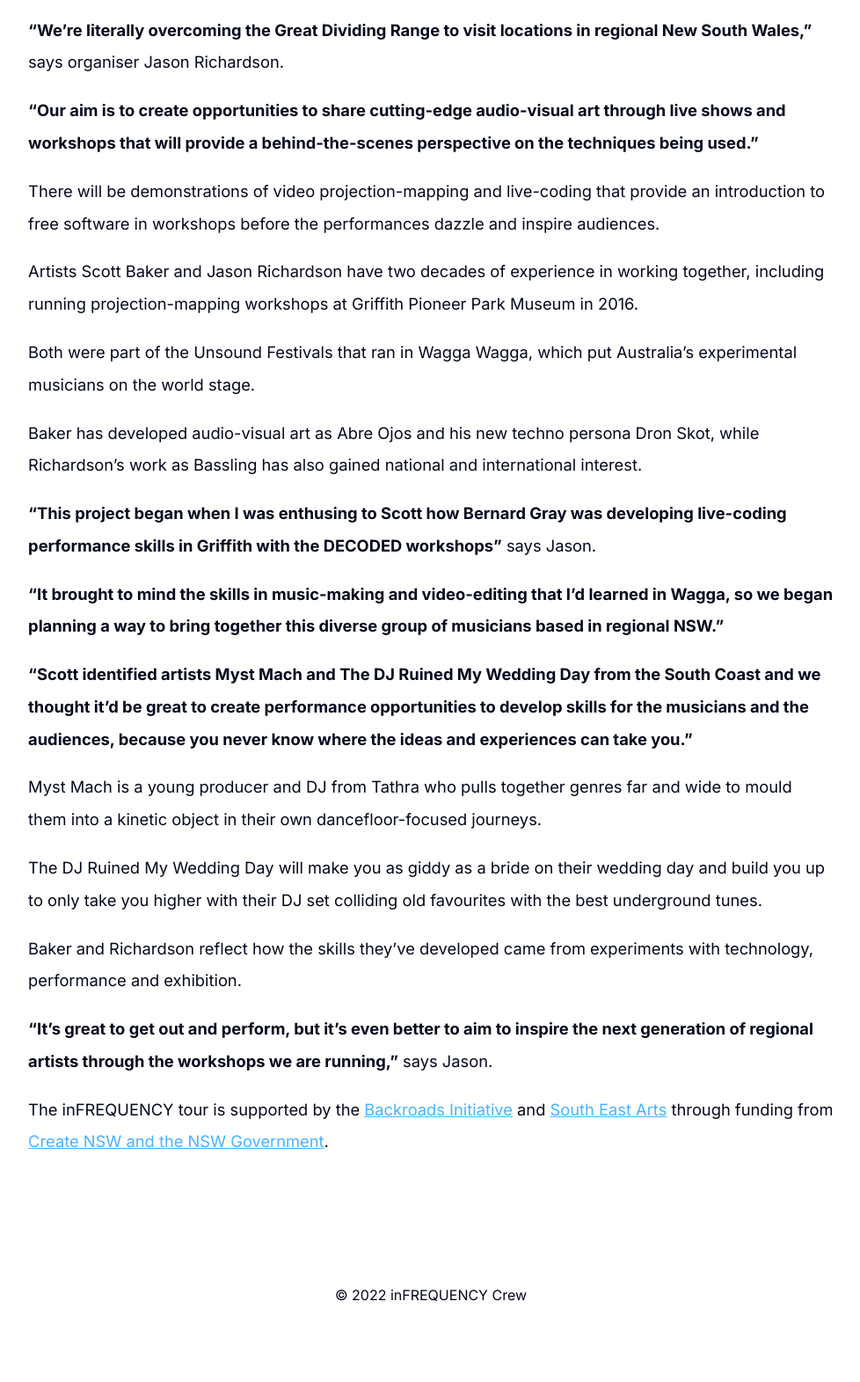
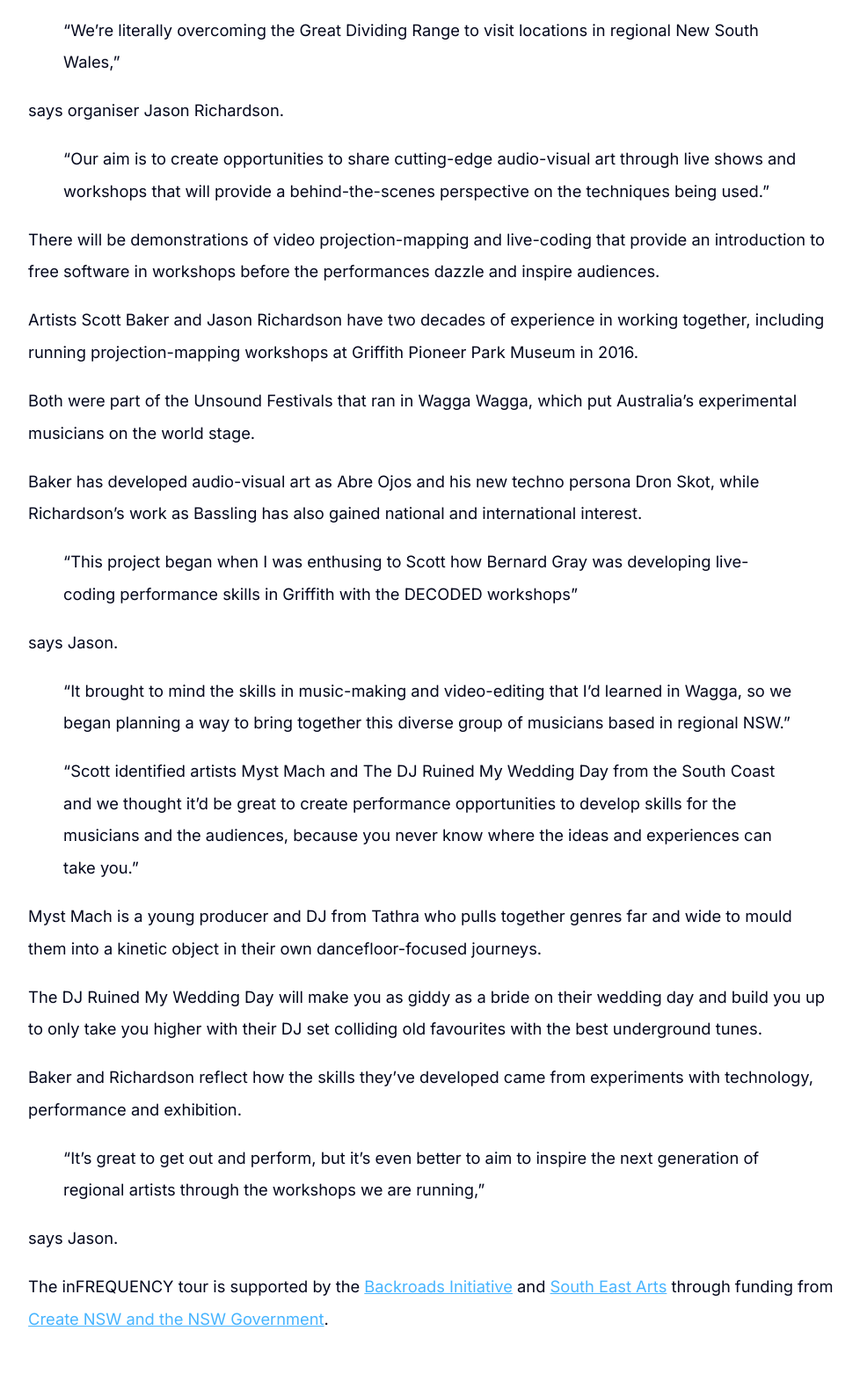
Before and after one commit to cleary/inFrequency2022.astro, an Astro site: page /about in a window 1280 px wide. Shown: the part 714-2285 px from the top of the page at 88% size, without its empty margins (150-1128 px from the left). Before the commit the page ends 2260 px from the top, so only its background shows below. Built offline with nearby package versions, Linux system fonts and the light colour scheme; Astro itself is replaced by a stand-in of ours.

Commit message:
fix quotes in press release

```diff
--- a/src/pages/about.astro
+++ b/src/pages/about.astro
@@ -39,9 +39,9 @@ import Nav from "../components/Nav/index.jsx";
 
             <p>The inFREQUENCY tour will bring together electronic musicians from the southeast and southwest for performances and workshops that showcase their different approaches.</p>
 
-            <p><strong>“We’re literally overcoming the Great Dividing Range to visit locations in regional New South Wales,”</strong> says organiser Jason Richardson.</p>
+            <p><blockquote>“We’re literally overcoming the Great Dividing Range to visit locations in regional New South Wales,”</blockquote> says organiser Jason Richardson.</p>
 
-            <p><strong>“Our aim is to create opportunities to share cutting-edge audio-visual art through live shows and workshops that will provide a behind-the-scenes perspective on the techniques being used.”</strong></p>
+            <p><blockquote>“Our aim is to create opportunities to share cutting-edge audio-visual art through live shows and workshops that will provide a behind-the-scenes perspective on the techniques being used.”</blockquote></p>
 
             <p>There will be demonstrations of video projection-mapping and live-coding that provide an introduction to free software in workshops before the performances dazzle and inspire audiences.</p>
 
@@ -51,11 +51,11 @@ import Nav from "../components/Nav/index.jsx";
 
             <p>Baker has developed audio-visual art as Abre Ojos and his new techno persona Dron Skot, while Richardson’s work as Bassling has also gained national and international interest.</p>
 
-            <p><strong>“This project began when I was enthusing to Scott how Bernard Gray was developing live-coding performance skills in Griffith with the DECODED workshops”</strong> says Jason.</p>
+            <p><blockquote>“This project began when I was enthusing to Scott how Bernard Gray was developing live-coding performance skills in Griffith with the DECODED workshops”</blockquote> says Jason.</p>
 
-            <p><strong>“It brought to mind the skills in music-making and video-editing that I’d learned in Wagga, so we began planning a way to bring together this diverse group of musicians based in regional NSW.”</strong></p>
+            <p><blockquote>“It brought to mind the skills in music-making and video-editing that I’d learned in Wagga, so we began planning a way to bring together this diverse group of musicians based in regional NSW.”</blockquote></p>
 
-            <p><strong>“Scott identified artists Myst Mach and The DJ Ruined My Wedding Day from the South Coast and we thought it’d be great to create performance opportunities to develop skills for the musicians and the audiences, because you never know where the ideas and experiences can take you.”</strong></p>
+            <p><blockquote>“Scott identified artists Myst Mach and The DJ Ruined My Wedding Day from the South Coast and we thought it’d be great to create performance opportunities to develop skills for the musicians and the audiences, because you never know where the ideas and experiences can take you.”</blockquote></p>
 
             <p>Myst Mach is a young producer and DJ from Tathra who pulls together genres far and wide to mould them into a kinetic object in their own dancefloor-focused journeys.</p>
 
@@ -63,7 +63,7 @@ import Nav from "../components/Nav/index.jsx";
 
             <p>Baker and Richardson reflect how the skills they’ve developed came from experiments with technology, performance and exhibition.</p>
 
-            <p><strong>“It’s great to get out and perform, but it’s even better to aim to inspire the next generation of regional artists through the workshops we are running,”</strong> says Jason.</p>
+            <p><blockquote>“It’s great to get out and perform, but it’s even better to aim to inspire the next generation of regional artists through the workshops we are running,”</blockquote> says Jason.</p>
 
             <p>The inFREQUENCY tour is supported by the <a href="https://regionalartsnsw.com.au/the-backroads-initiative/">Backroads Initiative</a> and <a href="https://www.southeastarts.org.au/casp">South East Arts</a> through funding from <a href="https://www.create.nsw.gov.au/">Create NSW and the NSW Government</a>.</p>
 
```
